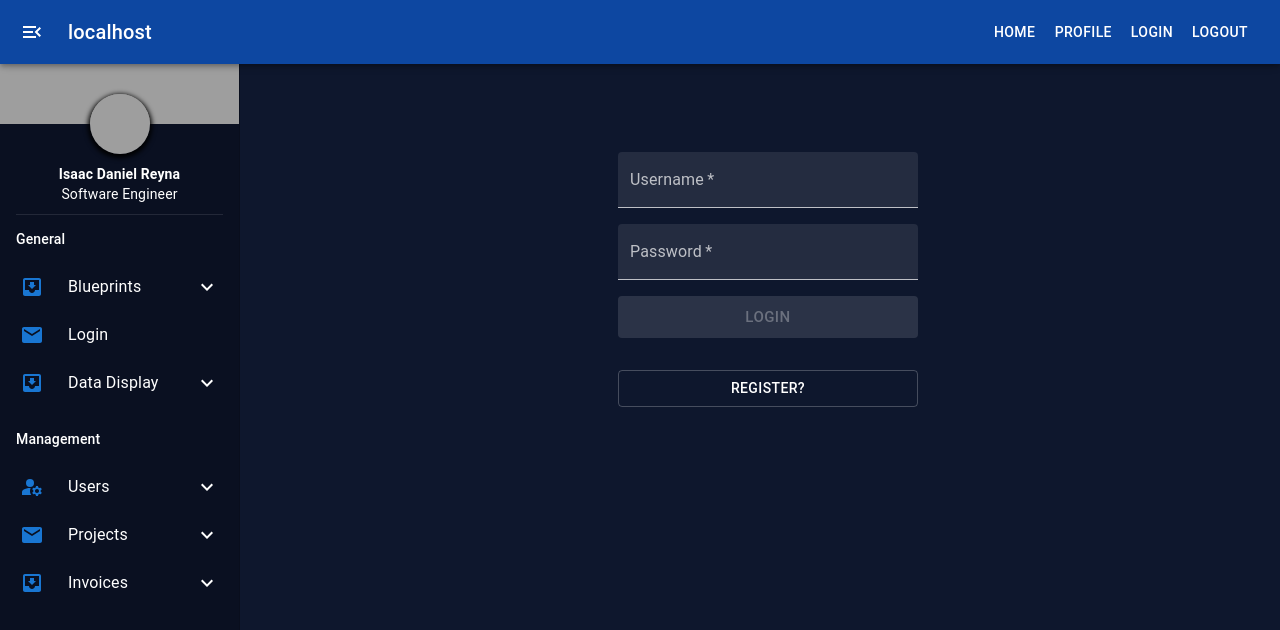
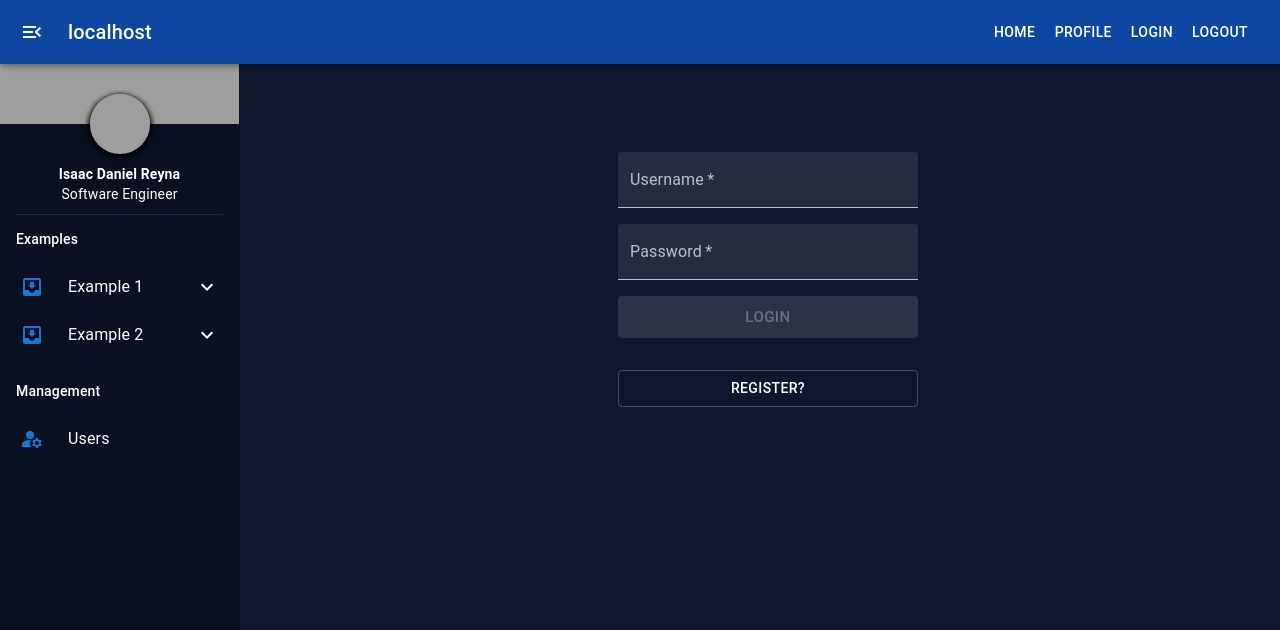
Before and after one commit to IsaacDanielReyna/react-sandbox, a React (Create React App) app: page /login in a window 1280 px wide. Shown: the top 630 px of the page. Built offline with nearby package versions, Linux system fonts and the light colour scheme; grey boxes are pictures that could not be loaded.

Commit message:
Updated sample menu

```diff
--- a/src/sample/sidebar-menu.js
+++ b/src/sample/sidebar-menu.js
@@ -4,10 +4,10 @@ import ManageAccountsIcon from '@mui/icons-material/ManageAccounts';
 
 export const drawerMenu = [
     {
-        title: 'General',
+        title: 'Examples',
         listItems: [
             {
-                title: 'Blueprints',
+                title: 'Example 1',
                 id: 1,
                 icon: <InboxIcon color="primary" />,
                 listItems: [
@@ -19,13 +19,7 @@ export const drawerMenu = [
                 ],
             },
             {
-                title: 'Login',
-                link: '/login',
-                id: 2,
-                icon: <MailIcon color="primary" />,
-            },
-            {
-                title: 'Data Display',
+                title: 'Example 2',
                 id: 3,
                 icon: <InboxIcon color="primary" />,
                 listItems: [
@@ -45,35 +39,7 @@ export const drawerMenu = [
                 title: 'Users',
                 id: 4,
                 icon: <ManageAccountsIcon color="primary" />,
-                listItems: [
-                    { title: 'Users', link: '/users' },
-                    { title: 'Groups' },
-                    { title: 'Roles' },
-                ],
-            },
-            {
-                title: 'Projects',
-                id: 5,
-                icon: <MailIcon color="primary" />,
-                listItems: [
-                    { title: 'One' },
-                    { title: 'Two' },
-                    { title: 'Three' },
-                    { title: 'Four' },
-                    { title: 'Five' },
-                ],
-            },
-            {
-                title: 'Invoices',
-                id: 6,
-                icon: <InboxIcon color="primary" />,
-                listItems: [
-                    { title: 'One' },
-                    { title: 'Two' },
-                    { title: 'Three' },
-                    { title: 'Four' },
-                    { title: 'Five' },
-                ],
+                link: '/users',
             },
         ],
     },
```
